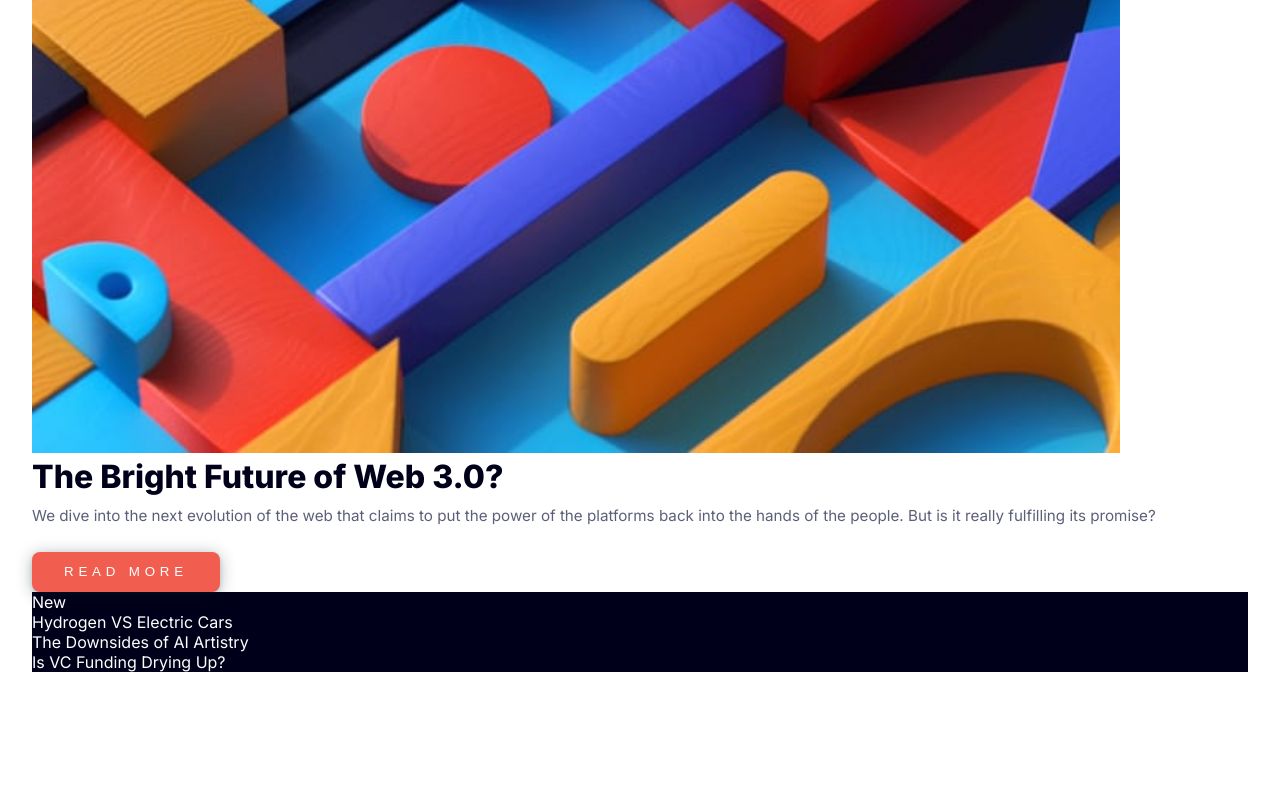
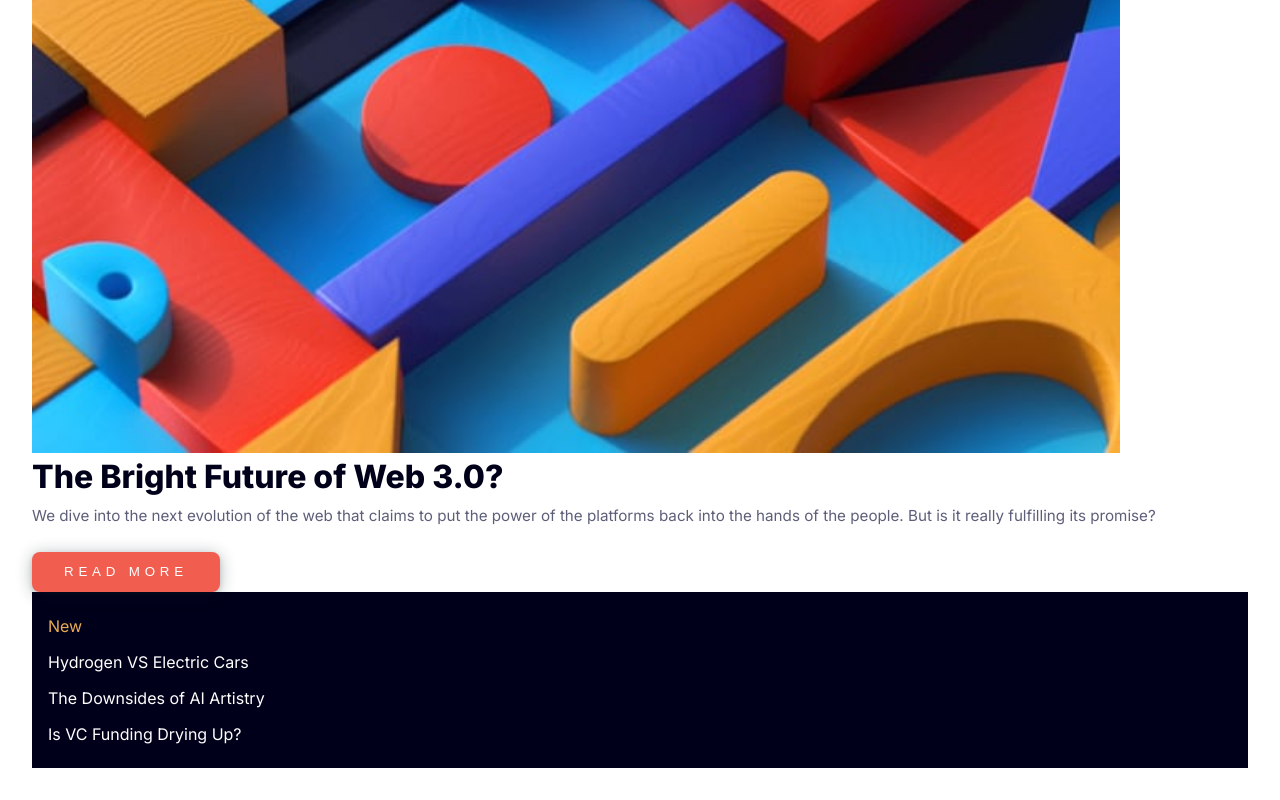
Before and after one commit to Divnoor-4602/news-homepage-html-css, a plain HTML site: page index.html in a window 1280 px wide. Shown: the part 611-1411 px from the top of the page. Before the commit the page ends 1315 px from the top, so only its background shows below. Drawn offline with Linux system fonts and the light colour scheme.

Commit message:
news homepage sidebar css

```diff
--- a/styles.css
+++ b/styles.css
@@ -205,6 +205,14 @@ body {
 .article-section {
   background-color: hsl(240, 100%, 5%);
   color: white;
+  padding: 1.5rem 1rem;
+  display: flex;
+  flex-direction: column;
+  gap: 1rem;
+}
+
+.article-section-item:nth-child(1) {
+  color: hsl(35, 77%, 62%);
 }
 
 @media (min-width: 750px) {
```
